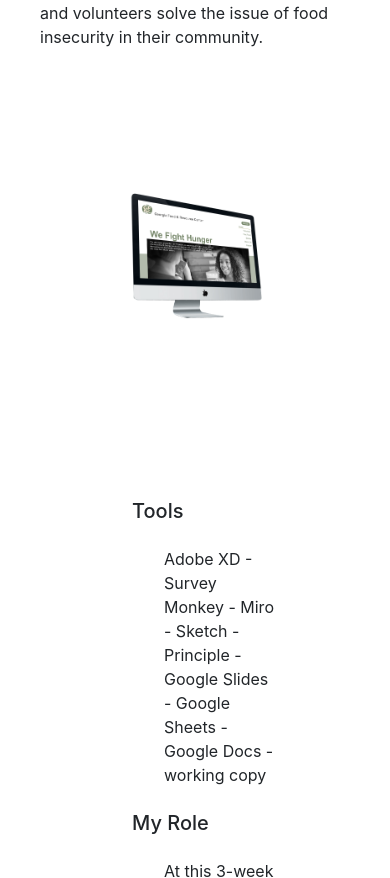
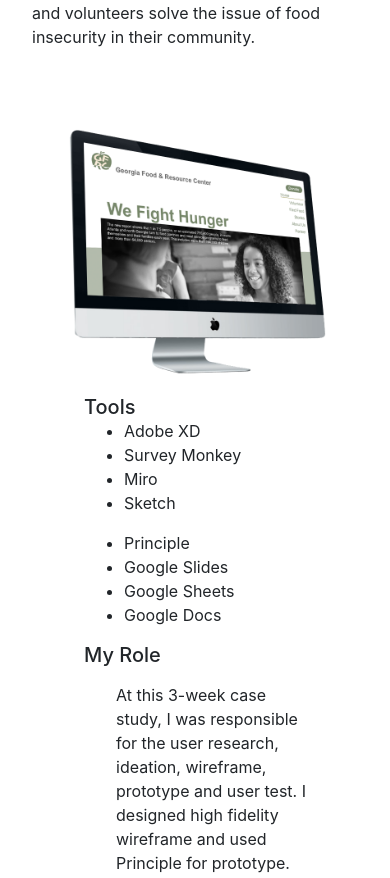
Before and after one commit to cqfly/21-protofolio, a plain HTML site: page Pages/caseGFC.html in a window 390 px wide. Shown: the part 465-1343 px from the top of the page. Drawn offline with nearby package versions, Linux system fonts and the light colour scheme.

Commit message:
new one for test

```diff
--- a/Pages/caseGFC.html
+++ b/Pages/caseGFC.html
@@ -68,7 +68,19 @@
                           <div class="col-md-6 col-sm-12">
                             <div class="card-body">
                               <h5 class="card-title">Tools</h5>
-                              <p class="card-text">Adobe XD - Survey Monkey - Miro - Sketch - Principle -Google Slides - Google Sheets -Google Docs - working copy</p>
+                              <ul class="card-text">
+                                <li>Adobe XD</li>
+                                <li>Survey Monkey</li>
+                                <li>Miro</li>
+                                <li>Sketch</li>
+                              </ul>
+                              <ul class="card-text">
+                                <li>Principle</li>
+                                <li>Google Slides</li>
+                                <li>Google Sheets</li>
+                                <li>Google Docs</li>
+                              </ul>
+
                               <h5 class="card-title">My Role</h5>
                               <p class="card-text">At this 3-week case study, I was responsible for the user research, ideation, wireframe, prototype and user test. I designed high fidelity wireframe and used  Principle for prototype.</p>
                           </div>
--- a/css/caseGFC.css
+++ b/css/caseGFC.css
@@ -46,7 +46,12 @@
 
 
 
+.card-text{
+    display:inline-block;
+}
+p.card-text{
 
+}
 
 .title{
     padding-top:5rem;
@@ -137,6 +142,7 @@
        display:inline-block;
        padding:3rem;
        margin:0 1rem 0 1rem;
+       border:0
    }
 
    .card p{
@@ -149,8 +155,11 @@
         margin-top: 6rem;
         margin-left:3rem;
     }
+    .card-body p{
+        padding:1rem 0 0 2rem;
+    }
 
-    .card{
+    p.card{
        border: 0;
     }
 
@@ -193,6 +202,14 @@
 
 
  @media only screen and  (max-width : 570px){
+        .card-body{
+            margin:0;
+        }
+        .card-img{
+            max-width: 250px;
+            padding: 0rem;
+        }
+
         h1 {
             width: 100%;
             text-align: center;
@@ -222,7 +239,7 @@
 
             margin:auto;
 
-            padding:2rem  2.5rem;
+            padding:2rem  3rem 2rem 2rem;
 
 
         }
```
Also changed, not shown: css/index.css (+11 -1 lines).
